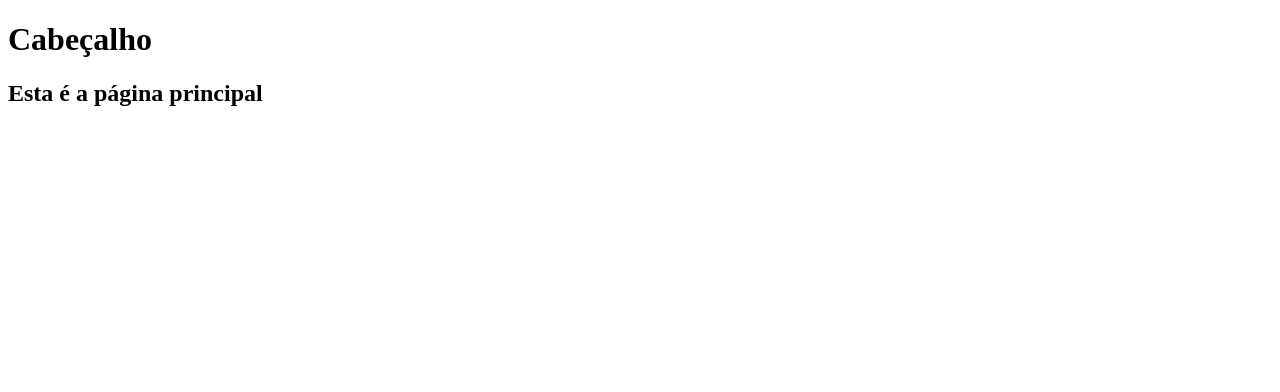
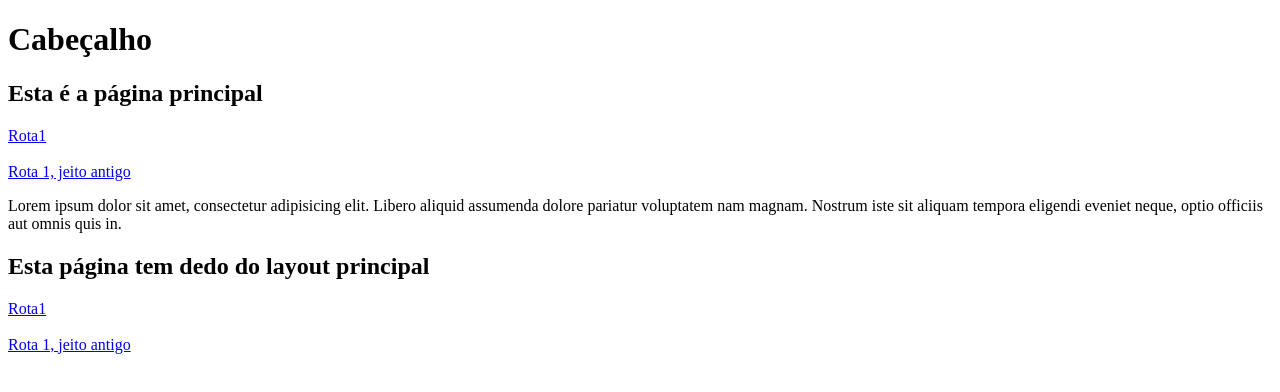
Before and after one commit to oguiaraujo/P-Web, a Next.js app: page / in a window 1280 px wide. Shown: the top 392 px of the page. Built offline with nearby package versions, Linux system fonts and the light colour scheme.

Commit message:
Receita 15

```diff
--- a/app/layout.js
+++ b/app/layout.js
@@ -1,12 +1,23 @@
+import Link from 'next/link'
+
+
 export const metadata = {
   title: 'Next.js',
   description: 'Generated by Next.js',
 }
 
 export default function RootLayout({ children }) {
+  console.log("montando layout")
   return (
     <html lang="en">
-      <body>{children}</body>
+      <body>
+        {children}
+        <div>
+          <h2>Esta página tem dedo do layout principal</h2>
+          <Link href="/novarota">Rota1</Link> <br/><br/>
+          <a href="/novarota">Rota 1, jeito antigo</a>
+        </div>
+        </body>
     </html>
   )
 }
--- a/app/page.js
+++ b/app/page.js
@@ -1,10 +1,14 @@
+import Link from 'next/link'
+
 export default function Home() {
   return (
-    <main>
+    <div>
       <Appbar/>
       <h2>Esta é a página principal</h2>
-      <Body/>
-    </main>
+      <Link href="/novarota">Rota1</Link> <br/><br/>
+      <a href="/novarota">Rota 1, jeito antigo</a>
+      <Paragrafo/>
+    </div>
   )
 }
 
@@ -16,12 +20,10 @@ export function Appbar() {
   )
 }
 
-export function Body() {
+export function Paragrafo() {
   return (
-    <body>
-      <div>
-        <p>Lorem ipsum dolor sit amet, consectetur adipisicing elit. Libero aliquid assumenda dolore pariatur voluptatem nam magnam. Nostrum iste sit aliquam tempora eligendi eveniet neque, optio officiis aut omnis quis in.</p>
-      </div>
-    </body>
+    <div>
+      <p>Lorem ipsum dolor sit amet, consectetur adipisicing elit. Libero aliquid assumenda dolore pariatur voluptatem nam magnam. Nostrum iste sit aliquam tempora eligendi eveniet neque, optio officiis aut omnis quis in.</p>
+    </div>
   )
 }
```
Also changed, not shown: app/novarota/subrota/layout.js (added, +8 -0 lines).
